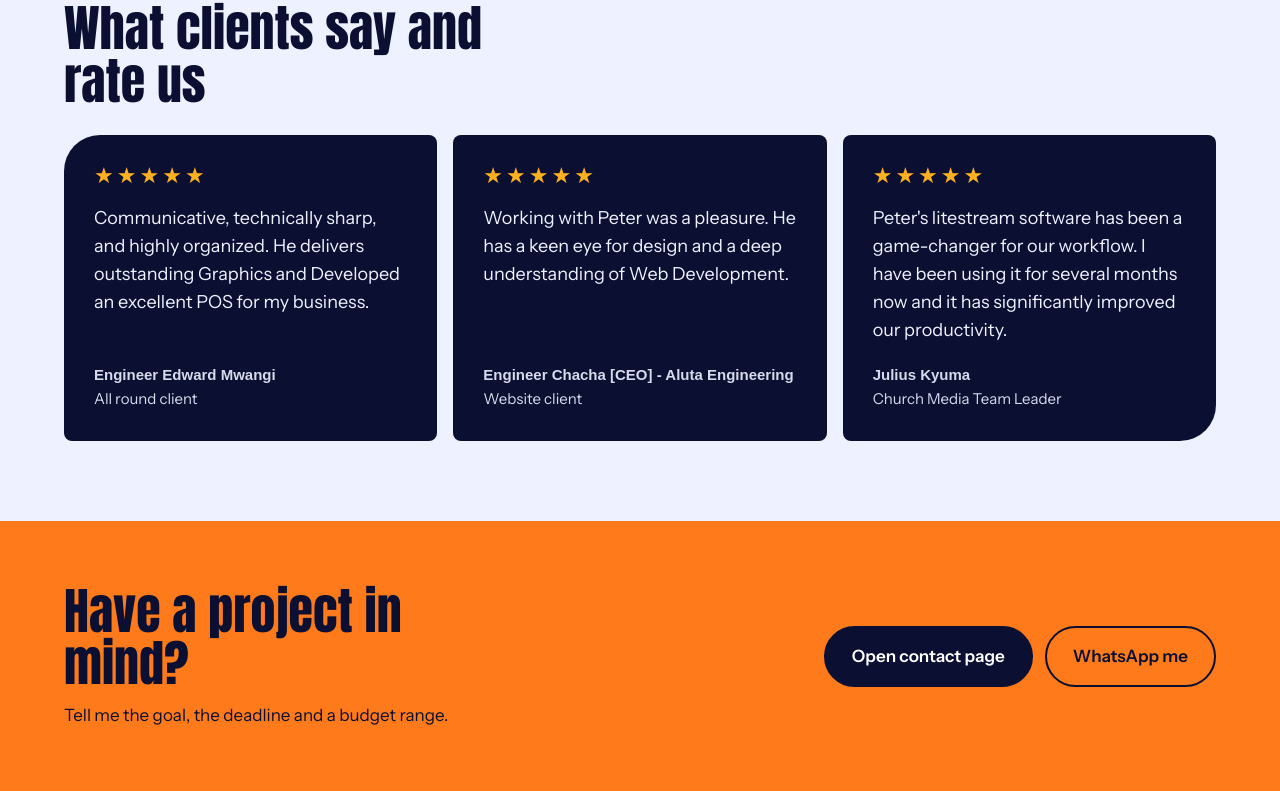
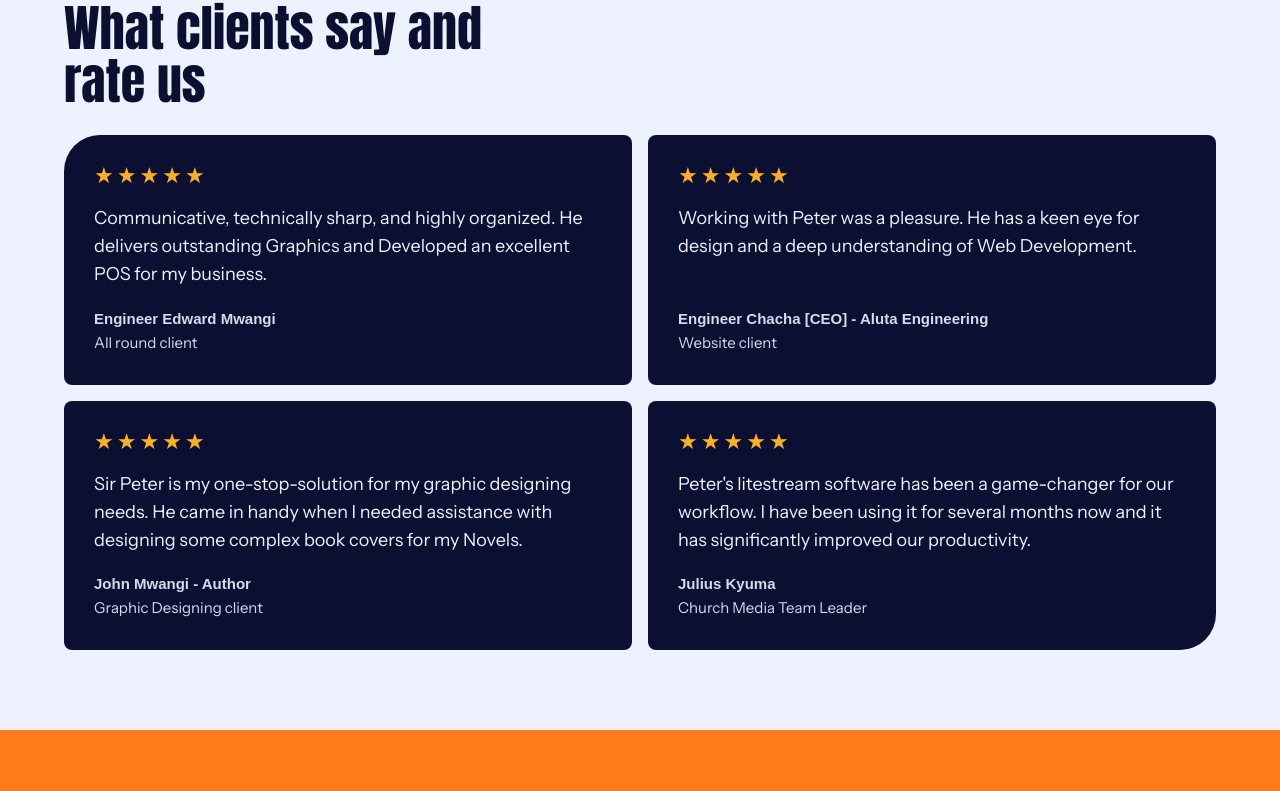
Before and after one commit to Peterbrax-72/pinchezmedia254, a plain HTML site: page index.html in a window 1280 px wide. Shown: the part 3156-3947 px from the top of the page. Drawn offline with Linux system fonts and the light colour scheme; animation ran at ten frames a second; a web font is replaced by a local one.

Commit message:
Reviews extented

```diff
--- a/index.html
+++ b/index.html
@@ -154,9 +154,10 @@ nav a[aria-current="page"]{box-shadow:0 3px 0 var(--tang)}
 .revhead{display:flex;align-items:center;gap:16px;flex-wrap:wrap;margin-bottom:28px}.revhead h2{margin:0}
 .rating{display:flex;align-items:center;gap:10px;font-weight:600}
 .stars{color:#FFB020;letter-spacing:3px;font-size:22px;line-height:1}
-.revs{display:grid;grid-template-columns:repeat(3,1fr);gap:16px}
+.revs{display:grid;grid-template-columns:repeat(2,1fr);gap:16px}
 .rev{margin:0;background:var(--ink);color:var(--ice);padding:30px;border-radius:8px;display:flex;flex-direction:column;gap:18px}
-.rev:nth-child(1){border-radius:36px 8px 8px 8px}.rev:nth-child(3){border-radius:8px 8px 36px 8px}
+.rev:nth-child(1){border-radius:36px 8px 8px 8px}
+.rev:nth-child(4){border-radius:8px 8px 36px 8px}
 .rev p{margin:0;font-size:18px;line-height:1.55}
 .rev footer{display:block;padding:0;margin-top:auto;font-size:15px;opacity:.9}.rev footer b{display:block;font-family:Unbounded,sans-serif;font-weight:600;font-size:15px;opacity:1}
 @media (max-width:900px){.revs{grid-template-columns:1fr}}
@@ -247,6 +248,7 @@ footer.sf{align-items:center;gap:20px}
  <div class="revs">
   <blockquote class="rev"><span class="stars" role="img" aria-label="5 out of 5 stars">★★★★★</span><p>Communicative, technically sharp, and highly organized. He delivers outstanding Graphics and Developed an excellent POS for my business.</p><footer><b>Engineer Edward Mwangi</b>All round client</footer></blockquote>
   <blockquote class="rev"><span class="stars" role="img" aria-label="5 out of 5 stars">★★★★★</span><p>Working with Peter was a pleasure. He has a keen eye for design and a deep understanding of Web Development.</p><footer><b>Engineer Chacha [CEO] - Aluta Engineering</b>Website client</footer></blockquote>
+  <blockquote class="rev"><span class="stars" role="img" aria-label="5 out of 5 stars">★★★★★</span><p>Sir Peter is my one-stop-solution for my graphic designing needs. He came in handy when I needed assistance with designing some complex book covers for my Novels. </p><footer><b>John Mwangi - Author</b>Graphic Designing client</footer></blockquote>
   <blockquote class="rev"><span class="stars" role="img" aria-label="5 out of 5 stars">★★★★★</span><p>Peter's litestream software has been a game-changer for our workflow. I have been using it for several months now and it has significantly improved our productivity.</p><footer><b>Julius Kyuma</b>Church Media Team Leader</footer></blockquote>
  </div>
 </div></section>
```
Also changed, not shown: designs.html (+1 -1 lines), design/church.png (added), design/graduate.png (added), design/ratecard.png (added).
